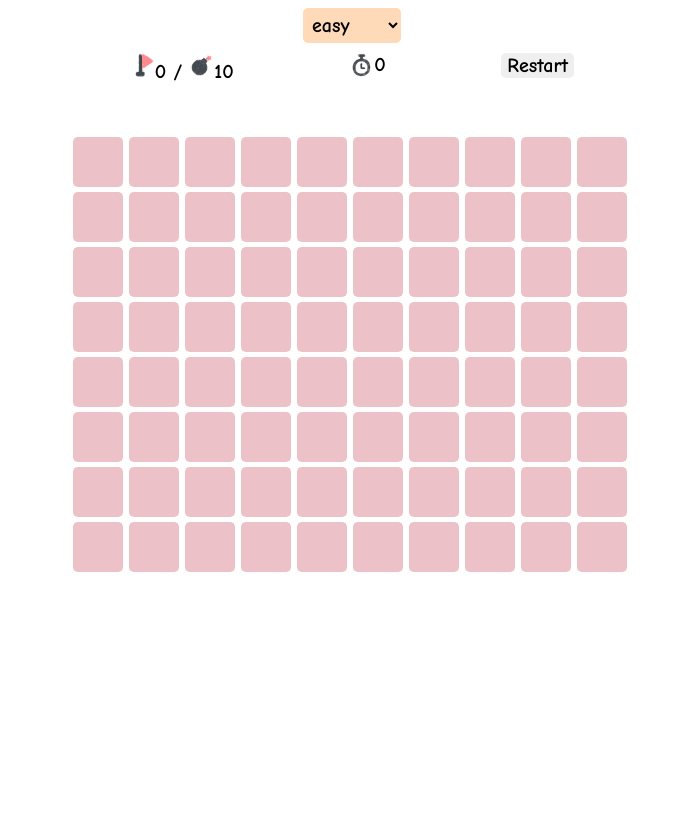
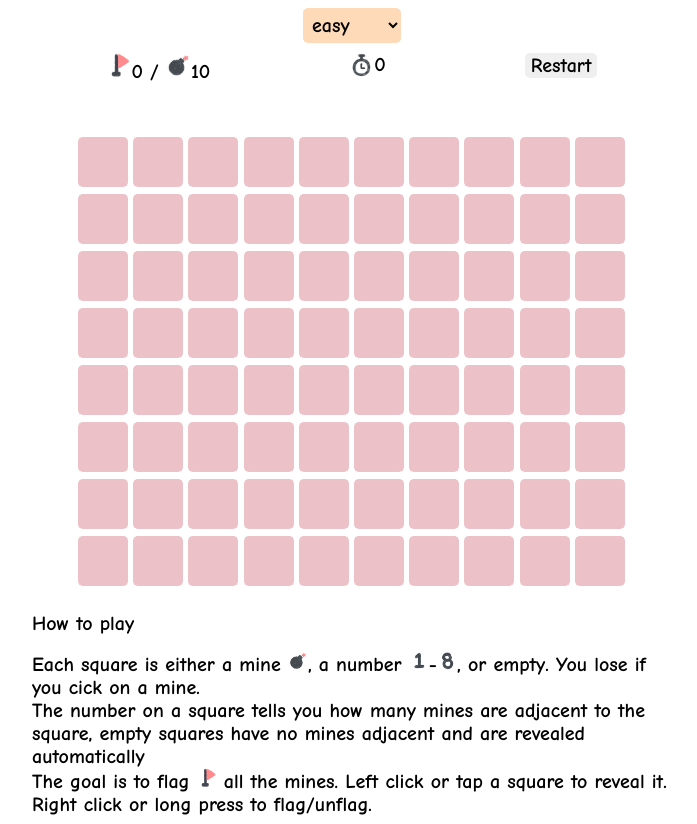
Before and after one commit to christinaluser/minesweeper, a React app: page / in a window 1280 px wide. Shown: the whole page, without its empty margins (288-985 px from the left). Before the commit the page ends 800 px from the top, so only its background shows below. Built offline with nearby package versions, Linux system fonts and the light colour scheme.

Commit message:
styling and instructions + hard mode

```diff
--- a/src/Components/map.js
+++ b/src/Components/map.js
@@ -6,6 +6,8 @@ import {randomInt} from '../helper.js';
 import '../style.css';
 import mine from '../Assets/mine.png';
 import flag from '../Assets/flag.png';
+import one from '../Assets/1.png';
+import eight from '../Assets/8.png';
 
 class Map extends React.Component {
   constructor(props){
@@ -310,6 +312,16 @@ class Map extends React.Component {
           ))}
         </div>
       </div>
+      <div>
+        <h2>How to play</h2>
+        <div style={{maxWidth: '50vw'}}>
+            Each square is either a mine <img src={mine} alt='mine' style={{height: '20px', width:'20px'}}></img>, a number <img src={one} alt='1' style={{height: '20px', width:'20px'}}></img>-<img src={eight} alt='8' style={{height: '20px', width:'20px'}}></img>, or empty.
+            You lose if you cick on a mine. <br/>
+            The number on a square tells you how many mines are adjacent to the square, empty squares have no mines adjacent and are revealed automatically <br/>
+            The goal is to flag <img src={flag} alt='flag' style={{height: '20px', width:'20px'}}></img> all the mines.
+            Left click or tap a square to reveal it. Right click or long press to flag/unflag.
+        </div>
+      </div>
     </div>
   )
 }
--- a/src/constants.js
+++ b/src/constants.js
@@ -7,7 +7,7 @@ export const CORRECTED_STATE = "corrected";
 // difficulty levels
 export const EASY_MODE = {name: "easy", numRows: 8, numCols: 10, numMines: 10};
 export const MEDIUM_MODE = {name: "medium", numRows: 14, numCols: 18, numMines: 40};
-export const HARD_MODE = {name: "hard", numRows: 16, numCols: 30, numMines: 99};
+export const HARD_MODE = {name: "hard", numRows: 19, numCols: 25, numMines: 99};
 
 // game state
 export const START_STATE = "start"; // before first click
--- a/src/index.js
+++ b/src/index.js
@@ -9,7 +9,7 @@ class App extends React.Component {
     document.title = "Minesweeper";
   }
 
-  list = [Constants.EASY_MODE, Constants.MEDIUM_MODE];
+  list = [Constants.EASY_MODE, Constants.MEDIUM_MODE, Constants.HARD_MODE];
   constructor(props) {
     super(props);
     this.state = {
--- a/src/style.css
+++ b/src/style.css
@@ -101,15 +101,23 @@ img {
 
 .map {
   display: grid;
-  width: calc(70vh) !important;
   max-width: 800px;
   padding: 5px;
 }
 
 .medium {
   grid-template-columns: repeat(18, 1fr);
+  grid-gap: 2px;
 }
 
 .easy {
   grid-template-columns: repeat(10, 1fr);
+  grid-gap: 2px;
+  max-width: 550px;
+  margin: auto;
 }
+
+.hard {
+  grid-template-columns: repeat(25, 1fr);
+  grid-gap: 2px;
+}
```
Also changed, not shown: 1 other file.
